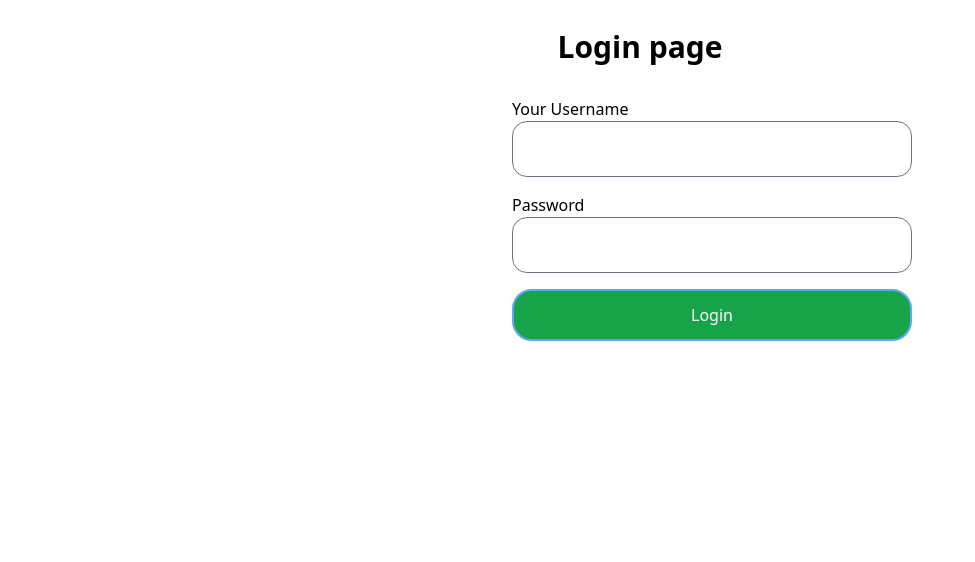
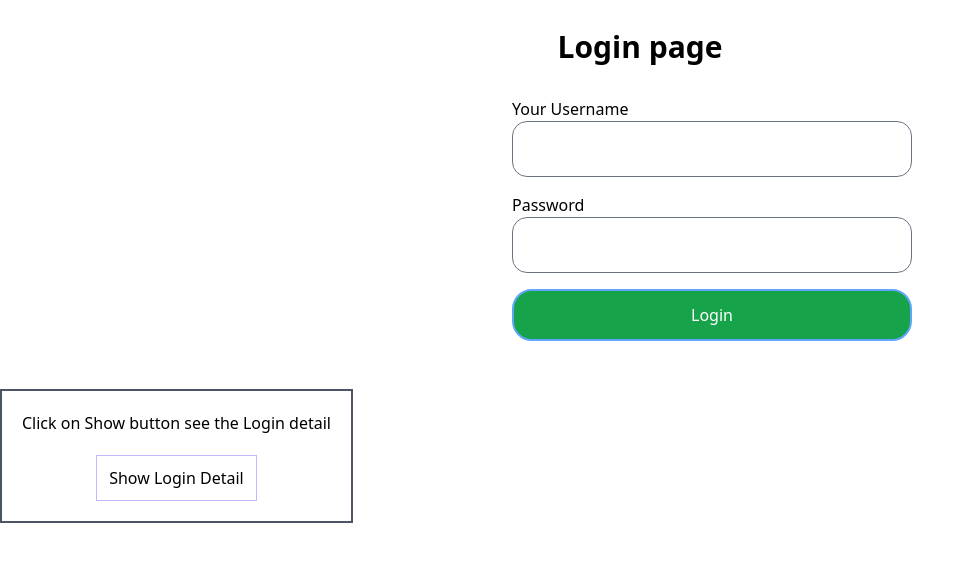
Before and after one commit to Ramprasadya/productshop, a React (Create React App) app: page /productshop/login in a window 1280 px wide. Shown: the top 562 px of the page, without its empty margins (0-975 px from the left). Built offline with nearby package versions, Linux system fonts and the light colour scheme.

Commit message:
show the login detail

```diff
--- a/src/components/Cart.js
+++ b/src/components/Cart.js
@@ -10,7 +10,7 @@ const Cart = ({cart}) => {
       {Cart.length > 0  ? ( <div className='flex flex-wrap' >
       {
         Cart.map((cartItem)=>{
-        return  <div className=" w-[300px] h-auto m-5 "   >
+        return  <div className=" w-[300px] h-auto m-5 " key={Cart.id}   >
        <img className='w-fit h-[250px] rounded-[20px] '  src={cartItem.images[0]} alt="not"  />
        <p>{cartItem.title}</p>
       <div className='flex' >
--- a/src/components/Home.js
+++ b/src/components/Home.js
@@ -8,8 +8,6 @@ const Home = () => {
   const [searchQuery, setSearchQuery] = useState("");
   const [minPrice, setMinPrice] = useState("");
   const [maxPrice, setMaxPrice] = useState("");
-
-  console.log(searchQuery);
 
   const productData = () => {
     fetch("https://dummyjson.com/products")
@@ -26,7 +24,7 @@ const Home = () => {
 
   const [cart, setCart] = useState([]);
   const [showCart, setShowCart] = useState(true);
-  // console.log(cart)
+
   const addToCart = (data) => {
     setCart([...cart, { ...data, quantity: 1 }]);
   };
@@ -41,15 +39,7 @@ const Home = () => {
 
     return titleMatch && priceMatch;
   });
-  // const filterProductPrice= product.filter((result)=>{
-  //  return (
-  //   result.title.toLowerCase().includes(searchQuery.toLowerCase())
-  //  )
-  // })
 
-
-
-  //  console.log(product)
 
   const handleShow = (value) => {
     setShowCart(value);
@@ -59,7 +49,7 @@ const Home = () => {
     <div  >
       <Navbar handleShow={handleShow} quantity={cart.length} />
       {showCart ? (
-        <div className="mt-4" >
+        <div className="mt-4 ml-16 " >
           <div className="flex justify-around " >
            <div>
            <input
--- a/src/components/Login.js
+++ b/src/components/Login.js
@@ -4,6 +4,7 @@ import { useNavigate } from 'react-router-dom';
 const Login = ({setIsAuthenticated}) => {
   const [username, setUsername] = useState('');
   const [password, setPassword] = useState('');
+  const [showLOgin, setShowLOgin] = useState("Click on Show button see the Login detail")
   const navigate = useNavigate();
 
   const handleLogin = () => {
@@ -26,6 +27,15 @@ const Login = ({setIsAuthenticated}) => {
     });
   };
 
+  const handleDispaly=()=>{
+    setShowLOgin("username: kminchelle , password: 0lelplR")
+    setTimeout(()=>{
+      setShowLOgin(showLOgin)
+    },6000)
+  }
+
+  // username: 'kminchelle',
+  // password: '0lelplR',
   return (
     <div>
       <h2 className=" font-bold text-[30px] text-center  mt-6 " >Login page </h2>
@@ -49,6 +59,11 @@ const Login = ({setIsAuthenticated}) => {
         />
       </div>
       <button className=" py-[12px] px-[15px] border-[2px] border-blue-400 rounded-[20px] bg-green-600 text-white  "  onClick={handleLogin}>Login</button>
+
+      </div>
+      <div className=" text-center mt-[3rem] border-2 border-gray-600 p-5 w-fit  " >
+        <h1>{showLOgin}</h1>
+        <button className='border border-violet-300 py-[10px] px-[12px] mt-5  '  onClick={handleDispaly} > Show Login Detail </button>
       </div>
     </div>
   );
--- a/src/components/Navbar.js
+++ b/src/components/Navbar.js
@@ -5,6 +5,7 @@ const Navbar = ({handleShow ,quantity}) => {
   return (
     <div>
         <nav className=' p-[30px] bg-blue-500 text-white '   >
+
             <ul className= " flex justify-around  " >
                 <li className='hover:font-extrabold text-[20px]' onClick={()=> handleShow(true) } ><Link to="/" >Home</Link></li>
                 <li className='hover:font-extrabold text-[20px]' onClick={()=> handleShow(false) } >Cart <span>{quantity}</span> </li>
--- a/src/index.js
+++ b/src/index.js
@@ -7,7 +7,7 @@ import { BrowserRouter } from 'react-router-dom';
 
 const root = ReactDOM.createRoot(document.getElementById('root'));
 root.render(
-  <BrowserRouter basename="/productshop" >
+  <BrowserRouter  basename="/productshop" >
   <React.StrictMode>
     <App />
   </React.StrictMode>
```
